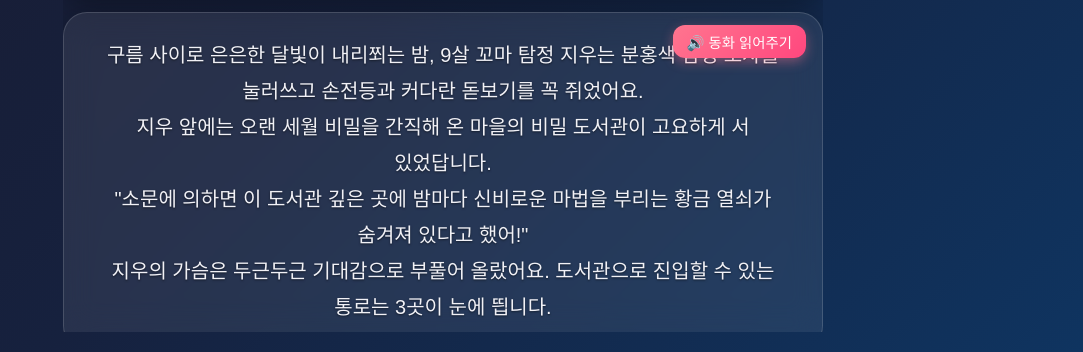
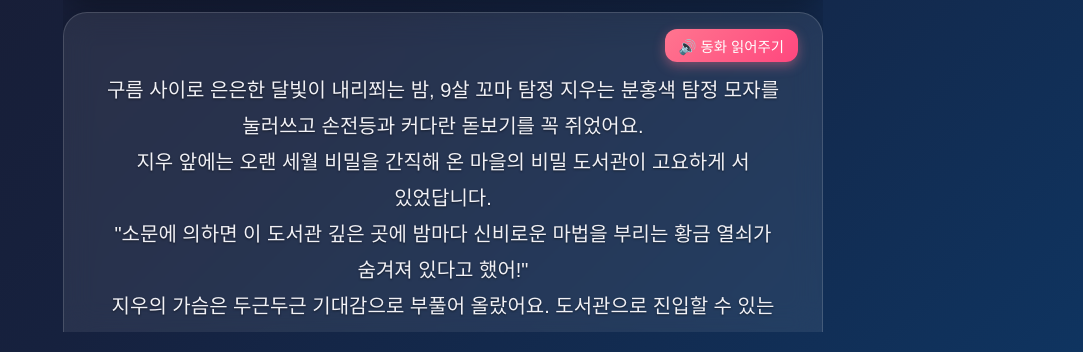
Before and after one commit to ko750125-afk/story_books, a website: page index.html in a window 1280 px wide. Shown: the part 448-800 px from the top of the page, without its empty margins (197-1280 px from the left). Drawn offline with Linux system fonts and the light colour scheme; a web font is replaced by a local one.

Commit message:
style: fix story header layout so TTS button never covers story text

```diff
--- a/style.css
+++ b/style.css
@@ -233,21 +233,24 @@ body {
   backdrop-filter: blur(15px);
   border: 1px solid var(--card-border);
   border-radius: var(--border-radius);
-  padding: 24px;
+  padding: 16px 24px 24px 24px;
   box-shadow: 0 8px 32px var(--shadow-color);
   flex-grow: 1;
   display: flex;
   flex-direction: column;
   align-items: center;
-  justify-content: center;
+  justify-content: flex-start;
   position: relative;
   transition: all 0.5s ease;
 }
 
 .story-header {
-  position: absolute;
-  top: 12px;
-  right: 16px;
+  display: flex;
+  justify-content: flex-end;
+  align-items: center;
+  width: 100%;
+  margin-bottom: 10px;
+  position: relative;
   z-index: 10;
 }
 
@@ -298,6 +301,8 @@ body {
   word-break: keep-all;
   white-space: pre-line;
   text-shadow: 0 1px 2px rgba(0, 0, 0, 0.5);
+  margin: auto 0;
+  width: 100%;
 }
 
 /* 선택 버튼들 */
```
